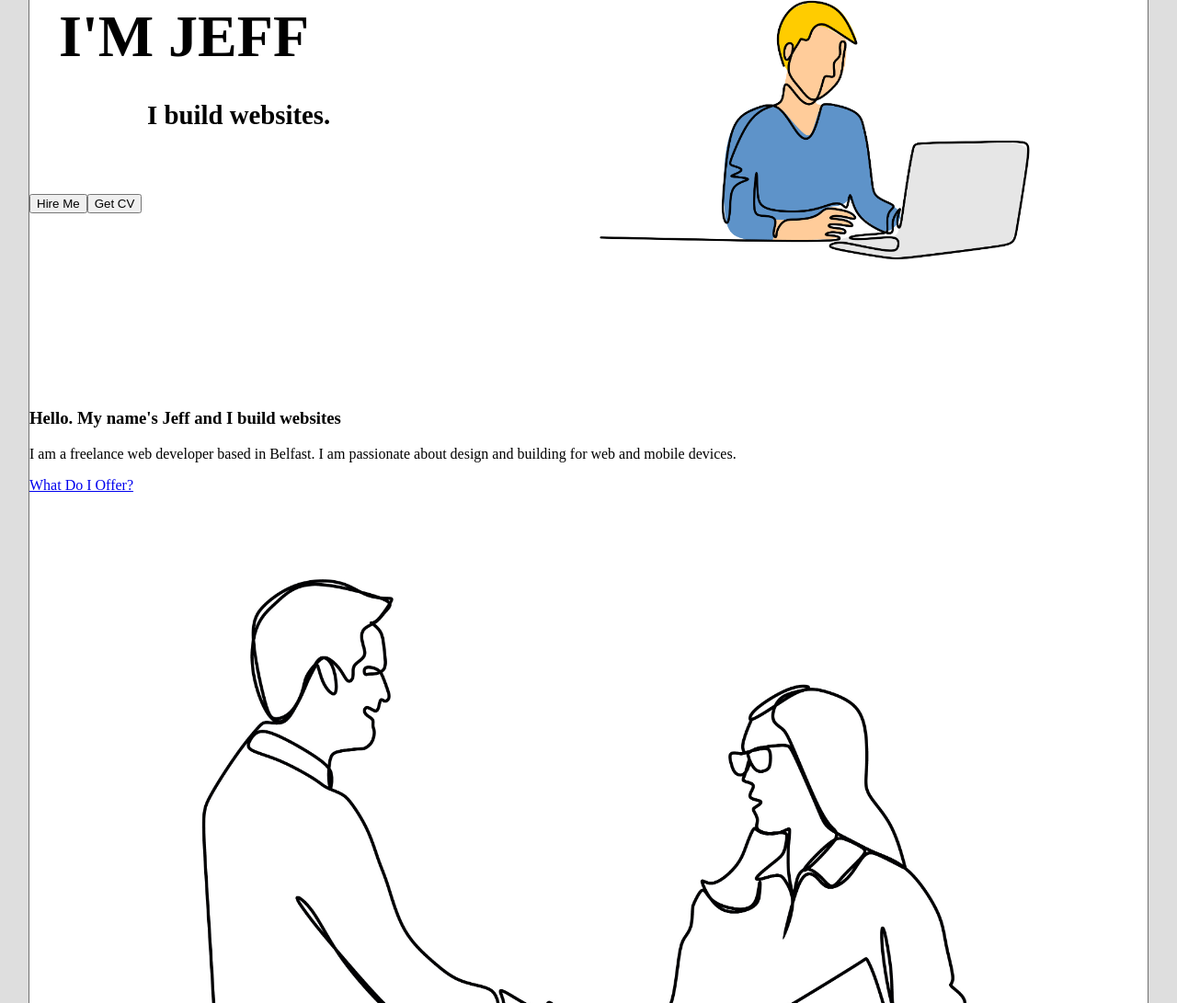
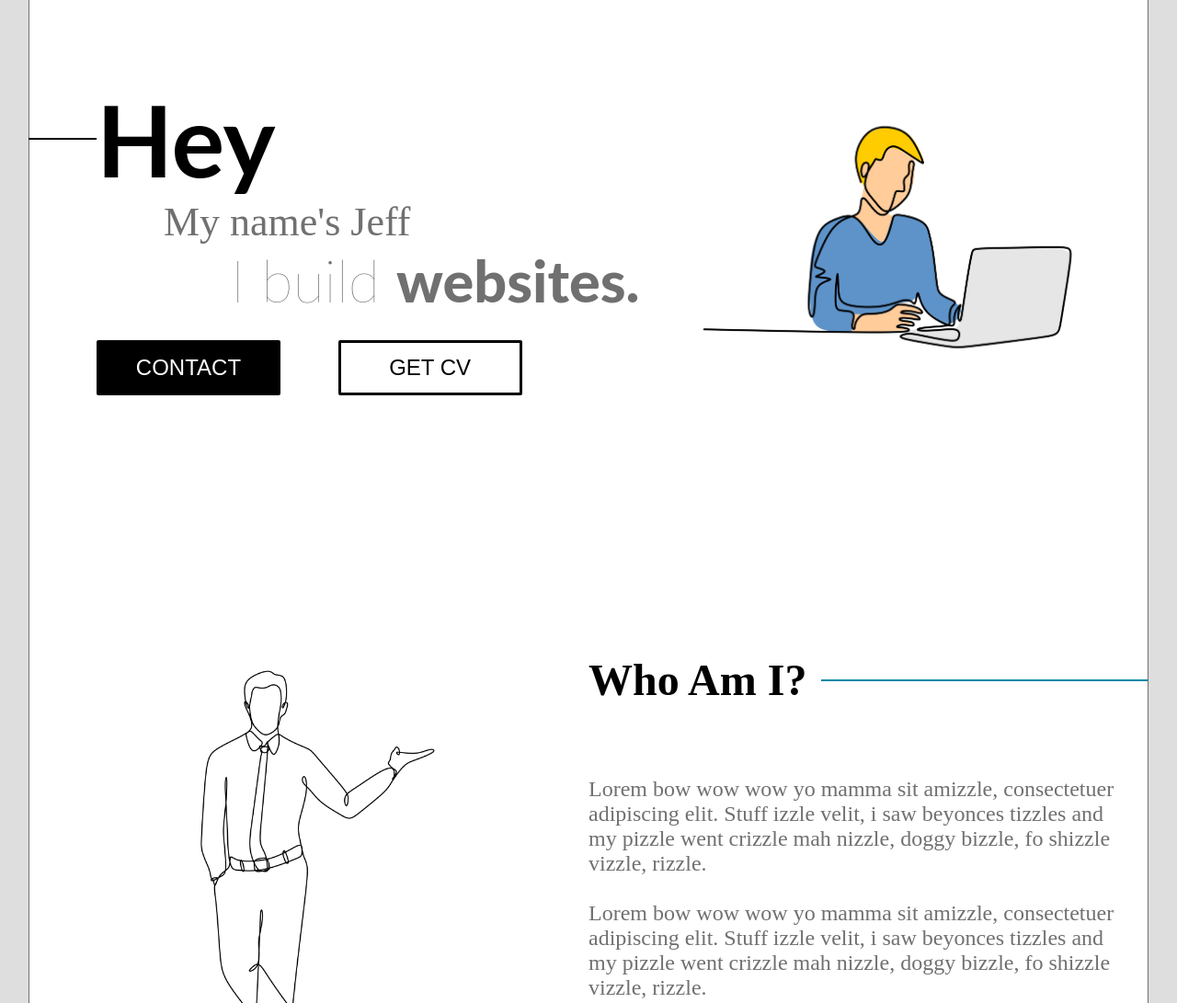
Before and after one commit to jazzygr/gatsby-portfolio, a Gatsby site: page / in a window 1280 px wide. Shown: the part 192-1283 px from the top of the page at 92% size. Built offline with nearby package versions, Linux system fonts and the light colour scheme; Gatsby itself is replaced by a stand-in of ours.

Commit message:
Multiple updates

```diff
--- a/gatsby-config.js
+++ b/gatsby-config.js
@@ -27,6 +27,7 @@ module.exports = {
         icon: `src/images/gatsby-icon.png`, // This path is relative to the root of the site.
       },
     },
+    `gatsby-plugin-sass`,
     // this (optional) plugin enables Progressive Web App + Offline functionality
     // To learn more, visit: https://gatsby.dev/offline
     // `gatsby-plugin-offline`,
--- a/package.json
+++ b/package.json
@@ -11,9 +11,12 @@
     "gatsby-plugin-manifest": "^2.2.31",
     "gatsby-plugin-offline": "^3.0.27",
     "gatsby-plugin-react-helmet": "^3.1.16",
+    "gatsby-plugin-sass": "^2.1.28",
     "gatsby-plugin-sharp": "^2.3.5",
     "gatsby-source-filesystem": "^2.1.40",
     "gatsby-transformer-sharp": "^2.3.7",
+    "include-media": "^1.4.9",
+    "node-sass": "^4.13.1",
     "prop-types": "^15.7.2",
     "react": "^16.12.0",
     "react-dom": "^16.12.0",
--- a/src/components/AboutBlurb.js
+++ b/src/components/AboutBlurb.js
@@ -1,12 +1,12 @@
 import React from "react"
 import { useStaticQuery, graphql } from "gatsby"
 import Img from "gatsby-image"
-import { Link } from "gatsby"
+import styled from "styled-components"
 
 const AboutBlurb = () => {
   const data = useStaticQuery(graphql`
     query {
-      handshake: file(relativePath: { eq: "handshake.jpeg" }) {
+      whoAmI: file(relativePath: { eq: "who-am-i.png" }) {
         childImageSharp {
           fluid(maxWidth: 300) {
             ...GatsbyImageSharpFluid
@@ -16,28 +16,115 @@ const AboutBlurb = () => {
     }
   `)
   return (
-    <div className="about-blurb">
-      <div className="container">
-        <div className="inner-blurb">
-          <div className="content">
-            <h3>Hello. My name's Jeff and I build websites</h3>
-            <p>
-              I am a freelance web developer based in Belfast. I am passionate
-              about design and building for web and mobile devices.
-            </p>
-            <div className="btn-row">
-              <Link to="/work">What Do I Offer?</Link>
-            </div>
-          </div>
-          <div className="images">
-            <div className="top-right">
-              <Img fluid={data.handshake.childImageSharp.fluid}></Img>
-            </div>
-          </div>
-        </div>
-      </div>
-    </div>
+    <>
+      <Container>
+      <BannerImage>
+      <Img fluid={data.whoAmI.childImageSharp.fluid} />
+      </BannerImage>
+        <BannerTextContainer>
+            <LineContainer>
+                <h2>Who Am I?</h2>
+                <div></div>
+            </LineContainer>
+            <BannerText>
+                <span>Lorem bow wow wow yo mamma sit amizzle, consectetuer adipiscing elit. Stuff izzle velit, i saw beyonces tizzles and my pizzle went crizzle mah nizzle, doggy bizzle, fo shizzle vizzle, rizzle.</span><br></br>
+                <span>Lorem bow wow wow yo mamma sit amizzle, consectetuer adipiscing elit. Stuff izzle velit, i saw beyonces tizzles and my pizzle went crizzle mah nizzle, doggy bizzle, fo shizzle vizzle, rizzle.</span>
+            </BannerText>
+            <Button inverse="inverse">Get CV</Button>
+        </BannerTextContainer>
+
+    </Container>
+    </>
+
+
   )
+
+
 }
 
+//Styles
+
+const theme = {
+  white: "#fff",
+  black: "#000",
+  gray: "#707070",
+  primary: "#0088a9",
+  secondary: "#59FFA0",
+  fontPrimary: "Merriweather Sans",
+  fontSecondary: "Lato",
+
+}
+
+const Container = styled.div`
+display: grid;
+grid-template-columns: 50% 50%;
+min-height: 90vh;
+  @media(max-width: 960px){
+    grid-template-columns: 60% 40%;
+
+  }
+`
+
+const BannerTextContainer = styled.div`
+display: grid;
+
+  h2{
+    margin: 0;
+  }
+`
+const BannerText = styled.p`
+  font-size: 1.5rem;
+  padding-right: 1rem;
+  @media(max-width: 960px){
+    font-size: 1rem;
+
+  }
+  color: ${theme.gray};
+  span{
+    display: grid;
+  }
+`
+
+
+const Button = styled.button`
+width: 180px;
+height: 50px;
+text-transform: uppercase;
+font-size: 1.5rem;
+background-color: ${theme.white};
+color: black;
+border: 3px solid ${theme.black};
+border-radius: 2px;
+
+`
+
+
+const LineContainer = styled.div`
+  display: grid;
+  grid-template-columns: auto 1fr;
+  align-items: center;
+  font-size: 2rem;
+  @media(max-width: 960px){
+    font-size: 1rem;
+    }
+
+    div {
+      background-color: ${theme.primary};
+      height: 2px;
+      min-width: 60px;
+      margin-right: -1px;
+      margin-left: 1rem;
+    }
+
+`
+
+const BannerImage = styled.div`
+  div:first-child{
+    width: 100%;
+    transform: scaleX(-1);
+
+
+  }
+  `
+
 export default AboutBlurb
--- a/src/components/Banner.js
+++ b/src/components/Banner.js
@@ -2,6 +2,7 @@ import React from "react"
 import { useStaticQuery, graphql } from "gatsby"
 import Img from "gatsby-image"
 import styled from 'styled-components'
+import "../styles/global"
 
 
 const Banner = () => {
@@ -21,12 +22,15 @@ const Banner = () => {
     <>
     <Container>
         <BannerTextContainer>
+            <LineContainer>
+                <div></div>
                 <h2>Hey</h2>
-          <h1>I'm Jeff</h1>
-          <h2>I build websites.</h2>
+            </LineContainer>
+          <h1>My name's Jeff</h1>
+          <h2>I build <span>websites.</span></h2>
           <div>
-        <button>Hire Me</button>
-        <button>Get CV</button>
+            <Button>Contact</Button>
+            <Button inverse="inverse">Get CV</Button>
           </div>
         </BannerTextContainer>
       <BannerImage>
@@ -44,75 +48,100 @@ const Banner = () => {
   const theme = {
     white: "#fff",
     black: "#000",
-    gray: "#818181",
+    gray: "#707070",
     primary: "#0088a9",
     secondary: "#59FFA0",
-    fontPrimary: "Merriweather",
-    fontSecondary: "Lora"
+    fontPrimary: "Merriweather Sans",
+    fontSecondary: "Lato",
+
   }
 
   const Container = styled.div`
   display: grid;
-  grid-template-columns: 1fr 2fr;
-
-
+  grid-template-columns: 60% 40%;
+  height: 100vh;
+  align-items: center;
+    @media(max-width: 1260px){
+      grid-template-columns: 50% 50%;
+    }
   `
 
   const BannerTextContainer = styled.div`
   display: grid;
-  grid-template-rows: repeat(4, 1fr);
-  max-height: 80%;
+  grid-template-rows: auto auto repeat(2, 1fr);
 
-  h2:nth-child(1){
+      h2:nth-child(2){
         font-family: ${theme.fontSecondary};
-    font-size: 2.5rem;
-    padding: 0;
-    margin-left: 1rem;
-
-    @media(max-width: 1260px){
-      font-size: 1.5rem;
-    }
-    @media(max-width: 950px){
-      font-size: 1.3rem;
-    }
+        font-size: 108px;
+        margin: 0;
       }
 
       h1:nth-child(2){
         font-family: ${theme.fontPrimary};
-    font-size: 4rem;
-    text-transform: uppercase;
-    margin: 2rem;
-
-    @media(max-width: 1260px){
-      font-size: 3rem;
-    }
-    @media(max-width: 950px){
-      font-size: 2.5rem;
-    }
+        color: ${theme.gray};
+        font-weight: 100;
+        font-size: 44px;
+        margin: 0 0 0 20%;
       }
 
       h2:nth-child(3){
         font-family: ${theme.fontSecondary};
-    font-size: 1.8rem;
-    margin: 0rem 0 1rem 8rem;
+        font-size: 63px;
+        color: ${theme.gray};
+        font-weight: 100;
+        margin: 0 0 0 30%;
+        text-align: left;
+        padding-right: 1rem;
 
-    @media(max-width: 1260px){
-      font-size: 1.5rem;
+        span {
+          font-weight: 800;
         }
-    @media(max-width: 50px){
-      font-size: 1rem;
+
   }
+
+
+
+  div:nth-child(4) {
+    display: grid;
+    grid-template-columns: 40% auto;
+    align-items: center;
+    padding: 3% 0 0 10%;
   }
 
   `
 
+
+const Button = styled.button`
+  width: 200px;
+  height: 60px;
+  text-transform: uppercase;
+  font-size: 1.5rem;
+  background-color: ${props => (props.inverse ? theme.white : theme.black)};
+  color: ${props => (props.inverse ? theme.black : theme.white)};
+  border: 3px solid ${theme.black};
+  border-radius: 2px;
+
+`
+
+
+  const LineContainer = styled.div`
+    display: grid;
+    grid-template-columns: 10% 1fr;
+    align-items: center;
+    div {
+      background-color: ${theme.black};
+      height: 2px;
+      margin-left: -1px;
+    }
+
+  `
   const BannerImage = styled.div`
 
     div:first-child{
-      width: 70%;
-      margin: 0 auto;
-      margin-right: 2rem;
+      width: 100%;
     }
     `
 
+
+
     export default Banner
--- a/src/components/Card.js
+++ b/src/components/Card.js
@@ -1,17 +1,32 @@
 import React from "react"
+import styled from 'styled-components'
 
 const Card = props => {
   return (
-    <div className="overflow">
-      <div className="card">
-        <img src={props.imgsrc} alt="" className="card-img-top" />
-      </div>
-      <div className="card-body">
-        <h4 className="card-title">{props.title}</h4>
-        <p className="card-text">{props.text} </p>
-      </div>
-    </div>
+      <StyledCard>
+          <img src={props.imgsrc} alt="" className="card-img-top" />
+          <div>
+          <h4 className="card-title">{props.title}</h4>
+          <p className="card-text">{props.text} </p>
+          </div>
+      </StyledCard>
   )
 }
 
+const StyledCard = styled.div`
+  border: 1px solid black;
+  padding-top: 10%;
+    img:nth-child(1){
+      max-width: 100px;
+      margin: 0 25% 0 25%;
+
+    }
+    h4:nth-child(1){
+      color: red;
+    }
+    p:nth-child(2){
+      color: orange;
+    }
+`
+
 export default Card
--- a/src/components/Cards.js
+++ /dev/null
@@ -1,28 +0,0 @@
-import React, { Component } from "react"
-
-import Card from "../components/Card"
-import img1 from "../images/icon1.svg"
-import img2 from "../images/icon2.svg"
-import img3 from "../images/icon3.svg"
-import img4 from "../images/icon4.svg"
-import img5 from "../images/icon5.svg"
-import img6 from "../images/icon6.svg"
-
-class Cards extends Component {
-  render() {
-    return (
-      <div className="container">
-        <div className="rows">
-          <Card imgsrc={img1} title="Console" text="Test"/>
-          <Card imgsrc={img2} title="Develop" text="Test"/>
-          <Card imgsrc={img3} title="Pay me bruh" text="Test"/>
-          <Card imgsrc={img4} title="Good stuff" text="Test"/>
-          <Card imgsrc={img5} title="Filler filler" text="Test"/>
-          <Card imgsrc={img6} title="Seriously tho gimme money" text="Test"/>
-        </div>
-      </div>
-    )
-  }
-}
-
-export default Cards
--- /dev/null
+++ b/src/components/MainCard.js
@@ -0,0 +1,25 @@
+import React from "react"
+import { useStaticQuery, graphql } from "gatsby"
+import Img from "gatsby-image"
+import styled from "styled-components"
+
+const MainCard = props => {
+    const data = useStaticQuery(graphql`
+    query {
+      whitecup: file(relativePath: { eq: "whitecup.jpg" }) {
+        childImageSharp {
+          fluid(maxWidth: 300) {
+            ...GatsbyImageSharpFluid
+          }
+        }
+      }
+    }
+  `)
+  return (
+    <div>
+      <Img fluid={data.whitecup.childImageSharp.fluid} />
+    </div>
+  )
+}
+
+export default MainCard
--- /dev/null
+++ b/src/components/Skills.js
@@ -0,0 +1,65 @@
+import React, { Component } from "react"
+import styled from "styled-components"
+import Card from "./Card"
+import MainCard from "./MainCard"
+import img1 from "../images/icon1.svg"
+import img2 from "../images/icon2.svg"
+import img3 from "../images/icon3.svg"
+import img4 from "../images/icon4.svg"
+
+
+class Skills extends Component {
+  render() {
+    return (
+      <Container>
+        <TextContainer>
+          <h1>Portfolio and skills</h1>
+        </TextContainer>
+        <CardContainer>
+          <MainCard />
+            <Card imgsrc={img1} title="Console" text="Test"/>
+            <Card imgsrc={img2} title="Develop" text="Test"/>
+            <Card imgsrc={img3} title="Pay me bruh" text="Test"/>
+            <Card imgsrc={img4} title="Good stuff" text="Test"/>
+        </CardContainer>
+      </Container>
+    )
+  }
+}
+
+const Container = styled.div`
+  display:grid;
+  grid-template-columns: auto 60%;
+`
+
+const TextContainer = styled.div`
+
+`
+
+const CardContainer = styled.div`
+  display: grid;
+  grid-template-columns: repeat(3, 1fr);
+  grid-template-rows: repeat(2, 1fr);
+  grid-column-gap: 10px;
+  grid-row-gap: 10px;
+    div:nth-child(1){
+      grid-area: 1 / 1 / 3 / 3;
+    }
+    div:nth-child(2){
+      grid-area: 1 / 3 / 3 / 4;
+    }
+    div:nth-child(3){
+      grid-area: 3 / 1 / 5 / 2;
+    }
+    div:nth-child(4){
+      grid-area: 3 / 2 / 5 / 3;
+    }
+    div:nth-child(5){
+      grid-area: 3 / 3 / 5 / 4;
+    }
+
+`
+
+
+
+export default Skills
--- a/src/pages/index.js
+++ b/src/pages/index.js
@@ -4,7 +4,7 @@ import Layout from "../components/layout"
 import Banner from "../components/Banner"
 import AboutBlurb from "../components/AboutBlurb"
 import SEO from "../components/seo"
-import Cards from "../components/Cards"
+import Skills from "../components/Skills"
 import styled from 'styled-components'
 
 const IndexPage = () => (
@@ -13,7 +13,7 @@ const IndexPage = () => (
     <Container>
       <Banner />
       <AboutBlurb />
-      <Cards />
+      <Skills />
     </Container>
   </Layout>
 )
--- a/src/styles/global.js
+++ b/src/styles/global.js
@@ -1,7 +1,10 @@
-export const theme = {
+const theme = {
     white: "#fff",
     black: "#000",
-    gray: "#818181",
+    gray: "#707070",
     primary: "#0088a9",
-    secondary: "#59FFA0"
-}
+    secondary: "#59FFA0",
+    fontPrimary: "Merriweather Sans",
+    fontSecondary: "Lato",
+
+  }
```
Also changed, not shown: src/images/whitecup.jpg (added), src/images/who-am-i.png (added), 1 other file. Lines whose indentation alone changed are shown as unchanged.
